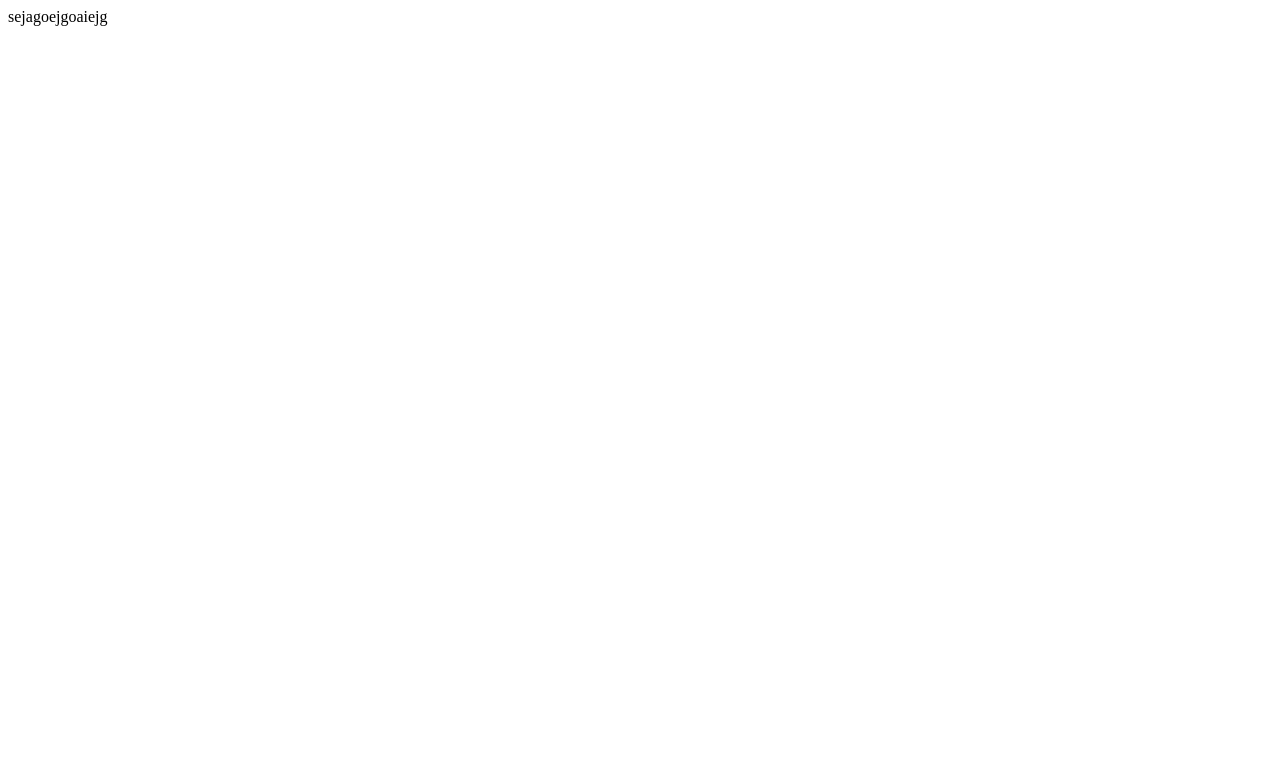
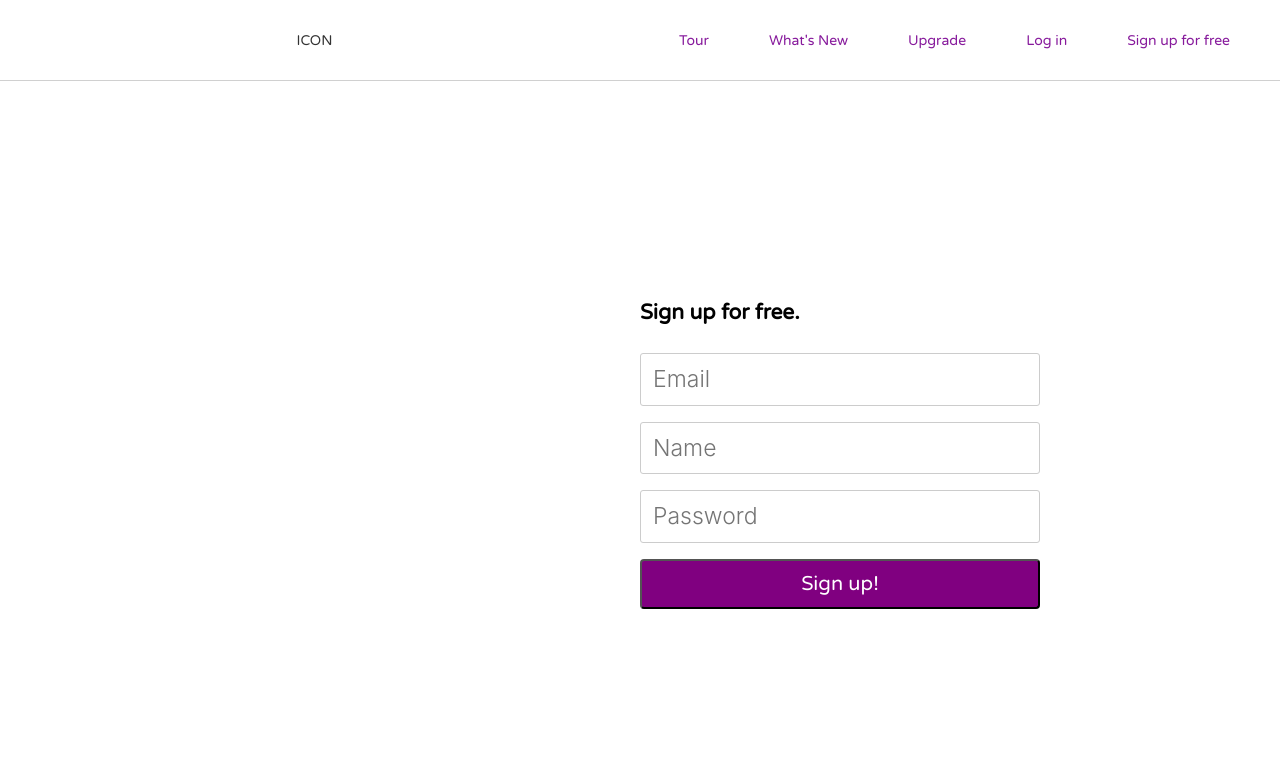
Before and after one commit to MacaScheer/Forgetful, a React app in the folder client/: page /#/signup in a window 1280 px wide. Built offline with nearby package versions, Linux system fonts and the light colour scheme.

Commit message:
Create Session Forms

```diff
--- a/client/package.json
+++ b/client/package.json
@@ -9,6 +9,7 @@
     "apollo-link-error": "^1.1.11",
     "apollo-link-http": "^1.5.15",
     "graphql-tag": "^2.10.1",
+    "node-sass": "^4.12.0",
     "react": "^16.9.0",
     "react-apollo": "^3.0.1",
     "react-dom": "^16.9.0",
--- a/client/public/index.html
+++ b/client/public/index.html
@@ -3,6 +3,7 @@
   <head>
     <meta charset="utf-8" />
     <link rel="shortcut icon" href="%PUBLIC_URL%/favicon.ico" />
+    <link href="https://fonts.googleapis.com/css?family=Varela+Round" rel="stylesheet">
     <meta name="viewport" content="width=device-width, initial-scale=1" />
     <meta name="theme-color" content="#000000" />
     <meta
@@ -12,8 +13,7 @@
     <link rel="apple-touch-icon" href="logo192.png" />
 
     <link rel="manifest" href="%PUBLIC_URL%/manifest.json" />
-
-    <title>React App</title>
+    <title>Forgetful</title>
   </head>
   <body>
     <noscript>You need to enable JavaScript to run this app.</noscript>
--- a/client/src/components/App.js
+++ b/client/src/components/App.js
@@ -1,12 +1,19 @@
-import React from 'react'
-
-
+import React from "react";
+import { Switch, Link } from "react-router-dom";
+import { ProtectedRoute, AuthRoute } from "../util/route_util";
+import Login from "./sessions/Login";
+import Signup from "./sessions/Signup";
+import Nav from './navbar/Navbar';
 const App = () => {
   return (
     <div>
-      <header>sejagoejgoaiejg</header>
+      <Nav/>
+      <Switch>
+        <AuthRoute exact path="/login" component={Login} routeType="auth" />
+        <AuthRoute exact path="/signup" component={Signup} routeType="auth" />
+      </Switch>
     </div>
-  )
- }
+  );
+};
 
-export default App
+export default App;
--- /dev/null
+++ b/client/src/components/navbar/Greeting.js
@@ -0,0 +1,88 @@
+import React from "react";
+import { ApolloConsumer, Query } from "react-apollo";
+import { Link, withRouter } from "react-router-dom";
+import Queries from "../../graphql/queries";
+import "../stylesheets/greeting.scss"
+const { IS_LOGGED_IN } = Queries;
+class Greeting extends React.Component {
+  constructor(props) {
+    super(props);
+    this.state = {
+      hidden: true
+    };
+    this.toggleDropdown = this.toggleDropdown.bind(this);
+    this.isNotLoggedIn = this.isNotLoggedIn.bind(this);
+  }
+
+  toggleDropdown() {
+    const dropdown = document.getElementById("profile-dropdown");
+    this.setState({
+      hidden: !this.state.hidden
+    });
+
+    if (this.state.hidden) {
+      dropdown.classList.remove("hide-dropdown");
+    } else {
+      dropdown.classList.add("hide-dropdown");
+    }
+  }
+
+  isNotLoggedIn() {
+    return (
+      <div className="navbar-list">
+        <ul className="navbar-list-items">
+          <li className="navbar-list-item">
+            <Link to="/">Tour</Link>
+          </li>
+          <li className="navbar-list-item">
+            <Link to="/">What's New</Link>
+          </li>
+          <li className="navbar-list-item">
+            <Link to="/">Upgrade</Link>
+          </li>
+          <li className="navbar-list-item">
+            <Link to="/login">Log in</Link>
+          </li>
+          <li className="navbar-list-item">
+            <Link to="/signup">Sign up for free</Link>
+          </li>
+        </ul>
+      </div>
+    );
+  }
+
+  render() {
+    return (
+      <ApolloConsumer>
+        {client => (
+          <Query query={IS_LOGGED_IN}>
+            {({ data }) => {
+              if (data.isLoggedIn) {
+                return (
+                  <div className="greeting-container">
+                    <div className="greeting">Welcome back, {localStorage.getItem("name")}! </div>
+                    <button
+                      className="logout-button"
+                      onClick={e => {
+                        e.preventDefault();
+                        localStorage.removeItem("auth-token");
+                        client.writeData({ data: { isLoggedIn: false } });
+                        this.props.history.push("/");
+                      }}
+                    >
+                      Logout
+                    </button>
+                  </div>
+                );
+              } else {
+                return this.isNotLoggedIn();
+              }
+            }}
+          </Query>
+        )}
+      </ApolloConsumer>
+    );
+  }
+}
+
+export default withRouter(Greeting);
--- /dev/null
+++ b/client/src/components/navbar/Navbar.js
@@ -0,0 +1,31 @@
+import React from "react";
+import Greeting from "./Greeting";
+import "../stylesheets/greeting.scss";
+
+class Navbar extends React.Component {
+  constructor(props) {
+    super(props);
+    this.state = {
+      queryString: ""
+    }
+  }
+  render() {
+    return (
+      <div className="toolbar">
+        <nav className="toolbar__navigation">
+          <div />
+          <div className="toolbar__logo">
+            <a href="/">ICON</a>
+          </div>
+          {/* <SearchBar queryString={this.state.squeryString}/> */}
+          <div className="spacer" />
+          <div className="toolbar-navigation-items">
+            <Greeting />
+          </div>
+        </nav>
+      </div>
+    );
+  }
+}
+
+export default Navbar;
--- /dev/null
+++ b/client/src/components/sessions/Login.js
@@ -0,0 +1,89 @@
+
+import React, { Component } from "react";
+import { Mutation } from "react-apollo";
+import Mutations from "../../graphql/mutations";
+import "../stylesheets/session-form.scss";
+import "../stylesheets/reset.scss";
+const { LOGIN_USER } = Mutations;
+
+class Login extends Component {
+  constructor(props) {
+    super(props);
+
+    this.state = {
+      email: "",
+      password: ""
+    };
+  }
+
+  update(field) {
+    return e => this.setState({ [field]: e.target.value });
+  }
+
+  updateCache(client, { data }) {
+    // console.log(data);
+    // here we can write directly to our cache with our returned mutation data
+    // console.log(data.login)
+
+    client.writeData({
+      data: { isLoggedIn: data.login.loggedIn }
+      // name: data.login.name
+    });
+  }
+
+  render() {
+    return (
+      <Mutation
+        mutation={LOGIN_USER}
+        onCompleted={data => {
+          // console.log(data);
+          const { token, name } = data.login;
+          localStorage.setItem("auth-token", token);
+          localStorage.setItem("name", name);
+          this.props.history.push("/"); //redirecting to homepage afterwards
+        }}
+        update={(client, data) => this.updateCache(client, data)} //update gets trigger on success of mutation
+      >
+        {loginUser => (
+          <div className="session-child">
+            <form
+              className="session-form"
+              onSubmit={e => {
+                e.preventDefault();
+                loginUser({
+                  variables: {
+                    //arguments to be passed into mutation
+                    email: this.state.email,
+                    password: this.state.password
+                  }
+                });
+              }}
+            >
+              <h2 className="session-header">Log in to continue</h2>
+              <div className="input-container">
+                <input
+                  value={this.state.email}
+                  onChange={this.update("email")}
+                  placeholder="Email"
+                />
+              </div>
+              <div className="input-container">
+                <input
+                  value={this.state.password}
+                  onChange={this.update("password")}
+                  type="password"
+                  placeholder="Password"
+                />
+              </div>
+              <div className="session-buttons">
+                <button type="submit">Log In</button>
+              </div>
+            </form>
+          </div>
+        )}
+      </Mutation>
+    );
+  }
+}
+
+export default Login;
--- /dev/null
+++ b/client/src/components/sessions/Signup.js
@@ -0,0 +1,87 @@
+import React, { Component } from "react";
+import { Mutation } from "react-apollo";
+import Mutations from "../../graphql/mutations";
+import "../stylesheets/session-form.scss";
+const { REGISTER_USER } = Mutations;
+
+class Signup extends Component {
+  constructor(props) {
+    super(props);
+
+    this.state = {
+      email: "",
+      password: "",
+      name: ""
+    };
+  }
+
+  update(field) {
+    return e => this.setState({ [field]: e.target.value });
+  }
+
+  updateCache(client, { data }) {
+    client.writeData({
+      data: { isLoggedIn: data.register.loggedIn }
+    });
+  }
+
+  render() {
+    return (
+      <Mutation
+        mutation={REGISTER_USER}
+        onCompleted={data => {
+          const { token, name } = data.register;
+          localStorage.setItem("auth-token", token);
+          localStorage.setItem("name", name);
+          this.props.history.push("/");
+        }}
+        update={(client, data) => this.updateCache(client, data)}
+      >
+        {registerUser => (
+          <div className="session-child">
+            <form
+              className="session-form"
+              onSubmit={e => {
+                e.preventDefault();
+                registerUser({
+                  variables: {
+                    email: this.state.email,
+                    password: this.state.password,
+                    name: this.state.name
+                  }
+                });
+              }}
+            >
+              <h2 className="session-header">Sign up for free.</h2>
+              <div className="input-container">
+                <input
+                  value={this.state.email}
+                  onChange={this.update("email")}
+                  placeholder="Email"
+                />
+              </div>
+              <div className="input-container">
+                <input
+                  value={this.state.name}
+                  onChange={this.update("name")}
+                  placeholder="Name"
+                />
+              </div>
+              <div className="input-container">
+                <input
+                  value={this.state.password}
+                  onChange={this.update("password")}
+                  type="password"
+                  placeholder="Password"
+                />
+              </div>
+              <button type="submit">Sign up!</button>
+            </form>
+          </div>
+        )}
+      </Mutation>
+    );
+  }
+}
+
+export default Signup;
--- /dev/null
+++ b/client/src/components/stylesheets/greeting.scss
@@ -0,0 +1,50 @@
+@import "variables";
+
+.navbar-list-items {
+  display: flex;
+  list-style: none;
+  margin: 0;
+  padding: 0 20px;
+  .navbar-list-item {
+    margin: 20px 10px;
+
+    a {
+      color: $purple;
+      text-decoration: none;
+      padding: 32px 20px;
+    }
+  }
+}
+
+.toolbar {
+  position: fixed;
+  border-bottom: 0.4px solid rgba(196, 196, 196, 0.795);
+  top: 0;
+  left: 0;
+  width: 100%;
+  background: white;
+  height: 81px;
+  z-index: 100;
+
+  .toolbar__navigation {
+    display: flex;
+    height: 100%;
+    align-items: center;
+    // padding: 0 1rem;
+    width: 100%;
+    // margin: 0 auto;
+  }
+
+  .toolbar__logo {
+    margin: 0 auto;
+
+    .logo {
+      position: relative;
+      width: 100px;
+
+      .spacer {
+        flex: 1;
+      }
+    }
+  }
+}
--- /dev/null
+++ b/client/src/components/stylesheets/reset.scss
@@ -0,0 +1,98 @@
+/*
+ * This is a manifest file that'll be compiled into application.css, which will include all the files
+ * listed below.
+ *
+ * Any CSS and SCSS file within this directory, lib/assets/stylesheets, or any plugin's
+ * vendor/assets/stylesheets directory can be referenced here using a relative path.
+ *
+ * You're free to add application-wide styles to this file and they'll appear at the bottom of the
+ * compiled file so the styles you add here take precedence over styles defined in any other CSS/SCSS
+ * files in this directory. Styles in this file should be added after the last require_* statement.
+ * It is generally better to create a new file per style scope.
+ *
+ *= require_tree .
+ *= require_self
+ */
+
+@import "variables";
+
+* {
+  box-sizing: border-box;
+  margin: 0;
+  padding: 0;
+  color: inherit;
+  font-family: "Varela Round", sans-serif;
+  font-size: inherit;
+  text-decoration: none;
+  outline: none;
+}
+
+#root {
+  width: 100%;
+  height: 100%;
+  margin: 0;
+  padding: 0;
+}
+
+body {
+  background: white;
+  display: flex;
+  justify-content: center;
+  align-items: center;
+  flex-direction: column;
+  height: 100vh;
+  margin: 0;
+  color: #484848;
+}
+
+.error-list {
+  padding-left: 20px;
+  padding-top: 20px;
+}
+
+.errors {
+  list-style: none;
+}
+
+h1 {
+  font-weight: bold;
+  margin: 0;
+}
+
+h2 {
+  text-align: center;
+}
+
+p {
+  font-size: 14px;
+  font-weight: 100;
+  line-height: 20px;
+  letter-spacing: 0.5px;
+  margin: 0;
+}
+
+a {
+  color: #333;
+  font-size: 14px;
+  text-decoration: none;
+  margin: 15px 0;
+}
+
+.DateInput {
+  padding: 8px;
+}
+
+.DateInput_input {
+  padding: 0 8px;
+  font-size: 17px;
+}
+
+.DateInput_input__focused {
+  white-space: nowrap !important;
+  color: rgb(0, 122, 135) !important;
+  padding: 0px 6px !important;
+  overflow: hidden !important;
+  background: rgb(153, 237, 230) !important;
+  border-color: rgb(153, 237, 230) !important;
+  border-radius: 3px !important;
+}
--- /dev/null
+++ b/client/src/components/stylesheets/session-form.scss
@@ -0,0 +1,61 @@
+.session-form {
+  position: absolute;
+  top: 35%;
+  height: 500px;
+  width: 400px;
+  display: flex;
+  left: 50%;
+  flex-direction: column;
+}
+
+.session-child input {
+  width: 100%;
+  padding: 10px 12px;
+  border: 1px solid #ccc;
+  border-radius: 3px;
+  font-size: 23px;
+  line-height: 1.3333333;
+  letter-spacing: normal;
+  font-family: Circular, -apple-system, BlinkMacSystemFont, Roboto,
+    Helvetica Neue, sans-serif;
+  font-weight: 300;
+  color: #555555;
+}
+
+.input-container {
+  display: flex;
+  margin-bottom: 16px;
+
+  width: 100%;
+  align-self: center;
+}
+
+.input-container:focus-within {
+  border: 1px solid purple;
+}
+
+.session-child button {
+  background-color: purple;
+  color: white;
+  padding: 12px 24px;
+  border-radius: 4px;
+  width: 100%;
+  text-align: center;
+  font-weight: 450;
+  line-height: 22px;
+  font-size: 20px;
+  margin-bottom: 15px;
+}
+
+.session-child p {
+  text-align: center;
+  font-size: 23px;
+}
+
+.session-header {
+  font-size: 21px;
+  color: #000;
+  margin-bottom: 28px;
+  margin-top: 20px;
+  text-align: left;
+}
--- /dev/null
+++ b/client/src/components/stylesheets/variables.scss
@@ -0,0 +1,6 @@
+$light-grey: #999999;
+$pink: rgb(255, 100, 137);
+$button-blue: #26c4bcce;
+$purple: rgb(135, 26, 156);
+$font-gray: #484848;
+$button-hover: #20a59ece;
--- /dev/null
+++ b/client/src/graphql/queries.js
@@ -0,0 +1,11 @@
+import gql from "graphql-tag";
+
+export default {
+
+  IS_LOGGED_IN: gql`
+    query IsUserLoggedIn {
+      isLoggedIn @client
+    }
+  `,
+
+}
--- a/client/src/index.js
+++ b/client/src/index.js
@@ -30,6 +30,20 @@ cache.writeData({
   }
 });
 
+
+const errorLink = onError(({ graphQLErrors }) => {
+  if (graphQLErrors) graphQLErrors.map(({ message }) => console.log(message));
+});
+
+const client = new ApolloClient({
+  link: ApolloLink.from([errorLink, httpLink]),
+  cache,
+  onError: ({ networkError, graphQLErrors }) => {
+    console.log("graphQLErrors", graphQLErrors);
+    console.log("networkError", networkError);
+  }
+});
+
 if (token) {
   client
     .mutate({ mutation: VERIFY_USER, variables: { token } })
@@ -47,20 +61,6 @@ if (token) {
     }
   });
 }
-
-const errorLink = onError(({ graphQLErrors }) => {
-  if (graphQLErrors) graphQLErrors.map(({ message }) => console.log(message));
-});
-
-const client = new ApolloClient({
-  link: ApolloLink.from([errorLink, httpLink]),
-  cache,
-  onError: ({ networkError, graphQLErrors }) => {
-    console.log("graphQLErrors", graphQLErrors);
-    console.log("networkError", networkError);
-  }
-});
-
 const Root = () => {
   return (
     <ApolloProvider client={client}>
--- a/server/schema/types/task_type.js
+++ b/server/schema/types/task_type.js
@@ -1,7 +1,7 @@
 // const mongoose = require("mongoose");
 const graphql = require("graphql");
 const { GraphQLObjectType, GraphQLString, GraphQLID } = graphql;
-
+\
 const TaskType = new GraphQLObjectType({
   name: "TaskType",
   fields: () => ({
```
Also changed, not shown: client/src/components/navbar/SearchBar.js (added), client/src/util/route_util.js (renamed from client/src/utility/route_util.js), 1 other file.
